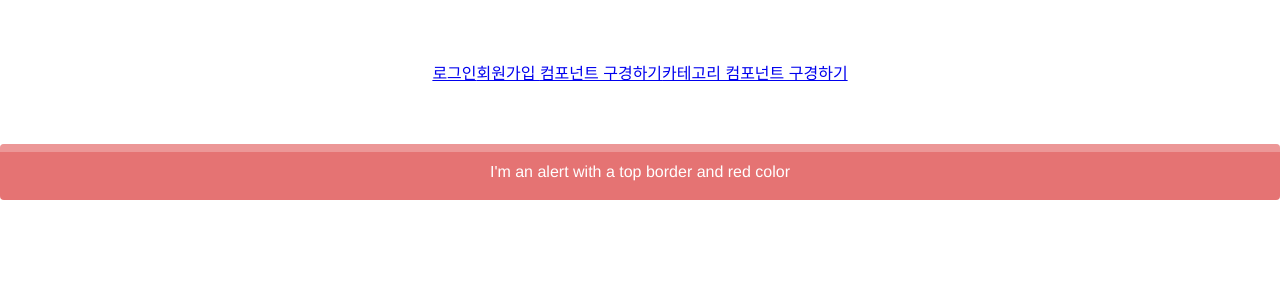
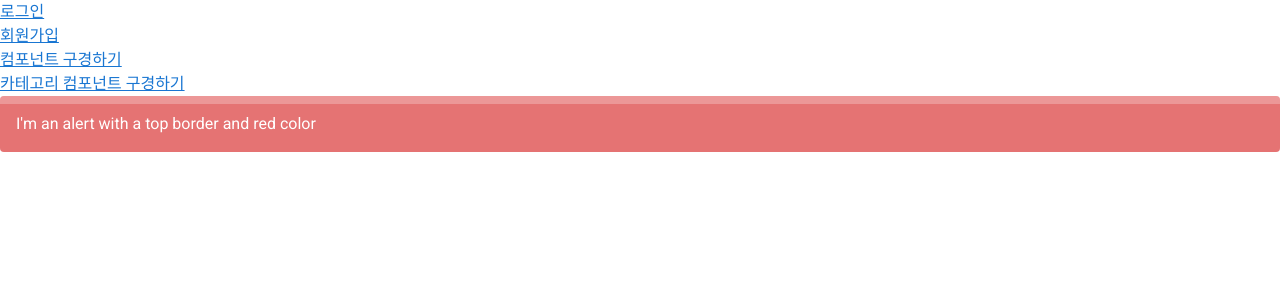
Before and after one commit to sout1217/what_should_i_eat_today_front, a Vue app: page /signup in a window 1280 px wide. Shown: the top 300 px of the page. Built offline with nearby package versions, Linux system fonts and the light colour scheme; what mdi-vue, vue-toast-notification would draw is missing.

Commit message:
Feat 로그인 팝오버 생성

```diff
--- a/public/index.html
+++ b/public/index.html
@@ -6,6 +6,8 @@
     <meta name="viewport" content="width=device-width,initial-scale=1.0">
     <link rel="icon" href="<%= BASE_URL %>favicon.ico">
     <title><%= htmlWebpackPlugin.options.title %></title>
+    <link rel="stylesheet" href="https://fonts.googleapis.com/css?family=Roboto:100,300,400,500,700,900">
+    <link rel="stylesheet" href="https://cdn.jsdelivr.net/npm/@mdi/font@latest/css/materialdesignicons.min.css">
   </head>
   <body>
     <noscript>
--- a/src/App.vue
+++ b/src/App.vue
@@ -1,23 +1,16 @@
 <template>
-  <div id="app">
+  <v-app>
     <router-link to="/login">로그인</router-link>
     <router-link to="/signup">회원가입 </router-link>
     <router-link to="/components">컴포넌트 구경하기</router-link>
     <router-link to="/category">카테고리 컴포넌트 구경하기</router-link>
 
-    <router-view></router-view>
-  </div>
+    <v-main>
+      <router-view />
+    </v-main>
+  </v-app>
 </template>
 
 <script></script>
 
-<style>
-#app {
-  font-family: Avenir, Helvetica, Arial, sans-serif;
-  -webkit-font-smoothing: antialiased;
-  -moz-osx-font-smoothing: grayscale;
-  text-align: center;
-  color: #2c3e50;
-  margin-top: 60px;
-}
-</style>
+<style></style>
--- /dev/null
+++ b/src/components/LoginPopover.vue
@@ -0,0 +1,52 @@
+<template>
+  <div class="text-center">
+    <v-menu
+      v-model="menu"
+      :close-on-content-click="false"
+      :nudge-width="200"
+      transition="scroll-y-reverse-transition"
+    >
+      <template v-slot:activator="{ on, attrs }">
+        <v-btn color="indigo" dark v-bind="attrs" v-on="on">
+          메뉴 팝오버
+        </v-btn>
+      </template>
+
+      <v-card>
+        <v-list>
+          <v-list-item class="mb-2">
+            <v-btn block color="amber" large>
+              <span class="b1 grayscale-white">카카오 로그인</span>
+            </v-btn>
+          </v-list-item>
+          <v-list-item class="mb-2">
+            <v-btn block color="gray" large>
+              <span class="b1">구글 로그인</span>
+            </v-btn>
+          </v-list-item>
+          <v-list-item>
+            <v-btn block color="green lighten-1" large>
+              <span class="b1 grayscale-white"> 네이버 로그인 </span>
+            </v-btn>
+          </v-list-item>
+        </v-list>
+      </v-card>
+    </v-menu>
+  </div>
+</template>
+
+<script>
+export default {
+  name: 'LoginPopover',
+  data() {
+    return {
+      fav: true,
+      menu: false,
+      message: false,
+      hints: true,
+    }
+  },
+}
+</script>
+
+<style scoped></style>
--- a/src/views/ComponentPage.vue
+++ b/src/views/ComponentPage.vue
@@ -7,12 +7,16 @@
       <v-btn elevation="2" @click="toasts">토스트 확인하기</v-btn>
     </div>
     <mdicon name="react" />
+
+    <LoginPopover />
   </div>
 </template>
 
 <script>
+import LoginPopover from '@/components/LoginPopover'
 export default {
   name: 'ComponentPage',
+  components: { LoginPopover },
   methods: {
     toasts() {
       this.$toastSuccess('Success')
```
